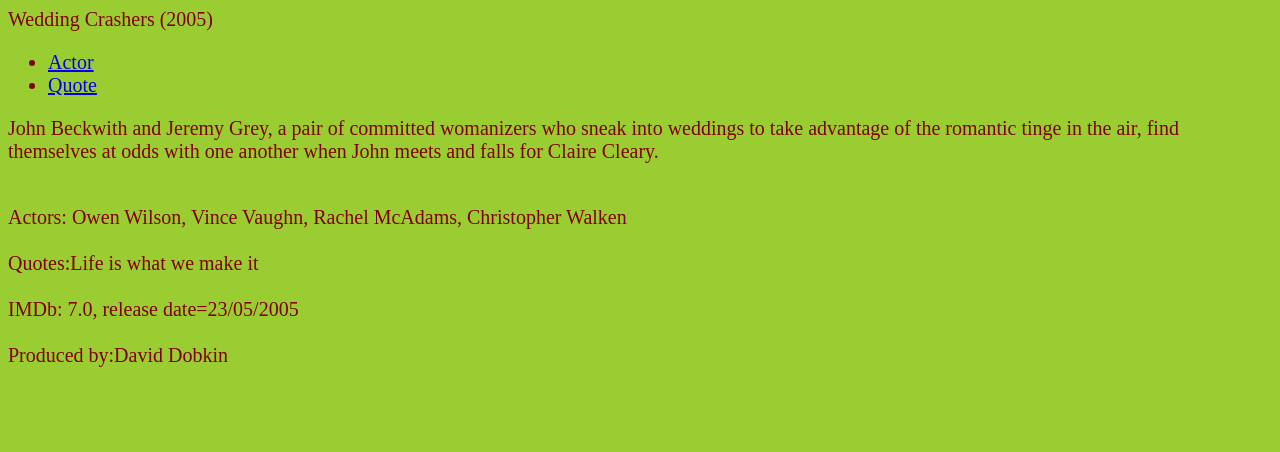
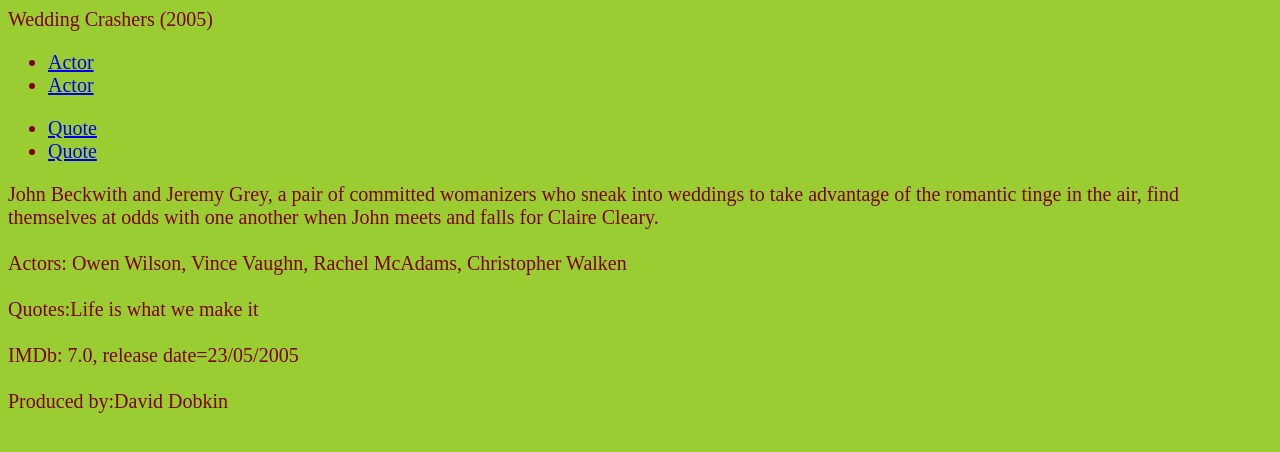
Before and after one commit to acciojob/semantic-imdb-ShrishtiSingh2211, a website: page main.html in a window 1280 px wide. Drawn offline with Linux system fonts and the light colour scheme.

Commit message:
created a submission

```diff
--- a/main.html
+++ b/main.html
@@ -10,14 +10,18 @@
 	<!-- the entire body must be written by student -->
 	<header> Wedding Crashers (2005)</header>
 	<nav>
-		<ul>
-			<li id="actor"><a href="#" attr="actor">Actor</a></li>
-			<li id="quote"><a href="#" attr="quote">Quote</a></li>
+		<ul id="actor">
+			<li ><a href="#" attr="actor">Actor</a></li>
+			<li ><a href="#" attr="actor">Actor</a></li>
+		</ul>
+		<ul id="quote">
+			<li ><a href="#" attr="quote">Quote</a></li>
+			<li ><a href="#" attr="quote">Quote</a></li>
 		</ul>
 	</nav>
-	<p>John Beckwith and Jeremy Grey, a pair of committed womanizers who sneak into weddings to take advantage of the romantic tinge in the air, find themselves at odds with one another when John meets and falls for Claire Cleary.</p><br/>
-	<section id="actor">Actors: Owen Wilson, Vince Vaughn, Rachel McAdams, Christopher Walken</section><br/>
-	<section id="quote">Quotes:Life is what we make it</section><br/>
+	<summary>John Beckwith and Jeremy Grey, a pair of committed womanizers who sneak into weddings to take advantage of the romantic tinge in the air, find themselves at odds with one another when John meets and falls for Claire Cleary.</summary><br/>
+	<section>Actors: Owen Wilson, Vince Vaughn, Rachel McAdams, Christopher Walken</section><br/>
+	<section>Quotes:Life is what we make it</section><br/>
 	<aside>IMDb: 7.0, release date=23/05/2005</aside><br/>
 	<footer id="">Produced by:David Dobkin</footer>
     <script type="text/javascript" src="./script.js">
```
